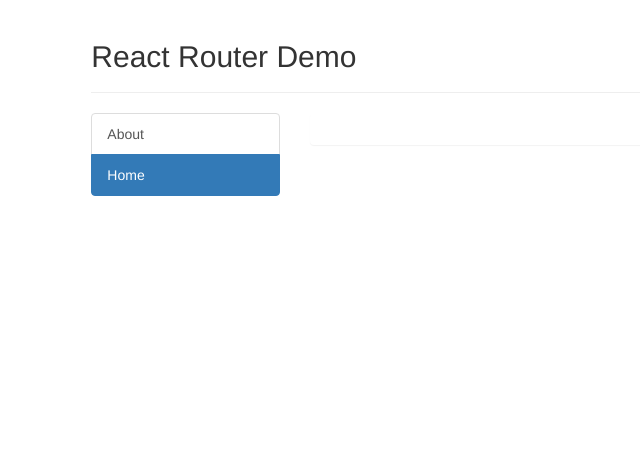
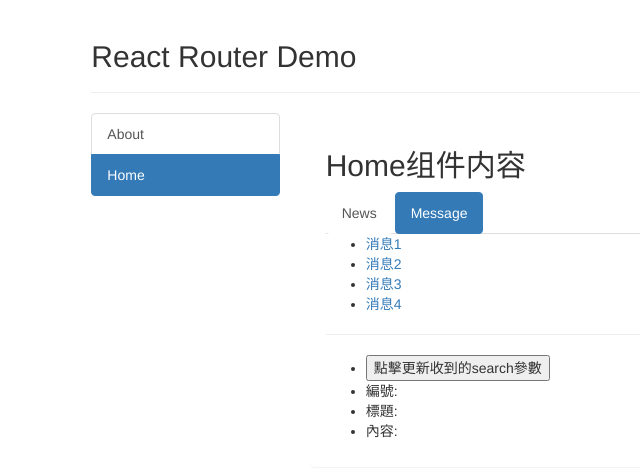
Before and after one commit to DennisLin0125/React, a React (Create React App) app: page /home/message/detial in a window 1280 px wide. Shown: the top 476 px of the page, without its empty margins (127-767 px from the left). Built offline with nearby package versions, Linux system fonts and the light colour scheme.

Commit message:
React  路由的search參數

```diff
--- a/src/pages/Detail.jsx
+++ b/src/pages/Detail.jsx
@@ -1,16 +1,19 @@
 import React from 'react'
-import { useParams } from 'react-router-dom'
+import { useSearchParams,useLocation } from 'react-router-dom'
 
 
 export default function Detail() {
-    const { id, title, content } = useParams();
-    // const a = useMatch('/home/message/detial/:id/:title/:content');
-    // console.log('a', a)
+    const [search,setSearch] = useSearchParams();
+    const a = useLocation();
+    console.log(a)
     return (
         <ul>
-            <li>編號:{id}</li>
-            <li>標題:{title}</li>
-            <li>內容:{content}</li>
+            <li>
+                <button onClick={() => setSearch("id=008&title=哈哈&content=嘻嘻")}>點擊更新收到的search參數</button>
+            </li>
+            <li>編號:{search.get('id')}</li>
+            <li>標題:{search.get('title')}</li>
+            <li>內容:{search.get('content')}</li>
         </ul>
     )
 }
--- a/src/pages/Message.jsx
+++ b/src/pages/Message.jsx
@@ -16,7 +16,7 @@
                         return (
                             // 路由鏈接
                             <li key={message.id}>
-                                <Link to={`detial/${message.id}/${message.title}/${message.content}`}>{message.title}</Link>
+                                <Link to={`detial?id=${message.id}&title=${message.title}&content=${message.content}`}>{message.title}</Link>
                             </li>
                         )
                     })
--- a/src/routers/index.js
+++ b/src/routers/index.js
@@ -25,7 +25,7 @@
                 element: <Message />,
                 children: [
                     {
-                        path: 'detial/:id/:title/:content',
+                        path: 'detial',
                         element: <Detail />,
                     }
                 ]
```
